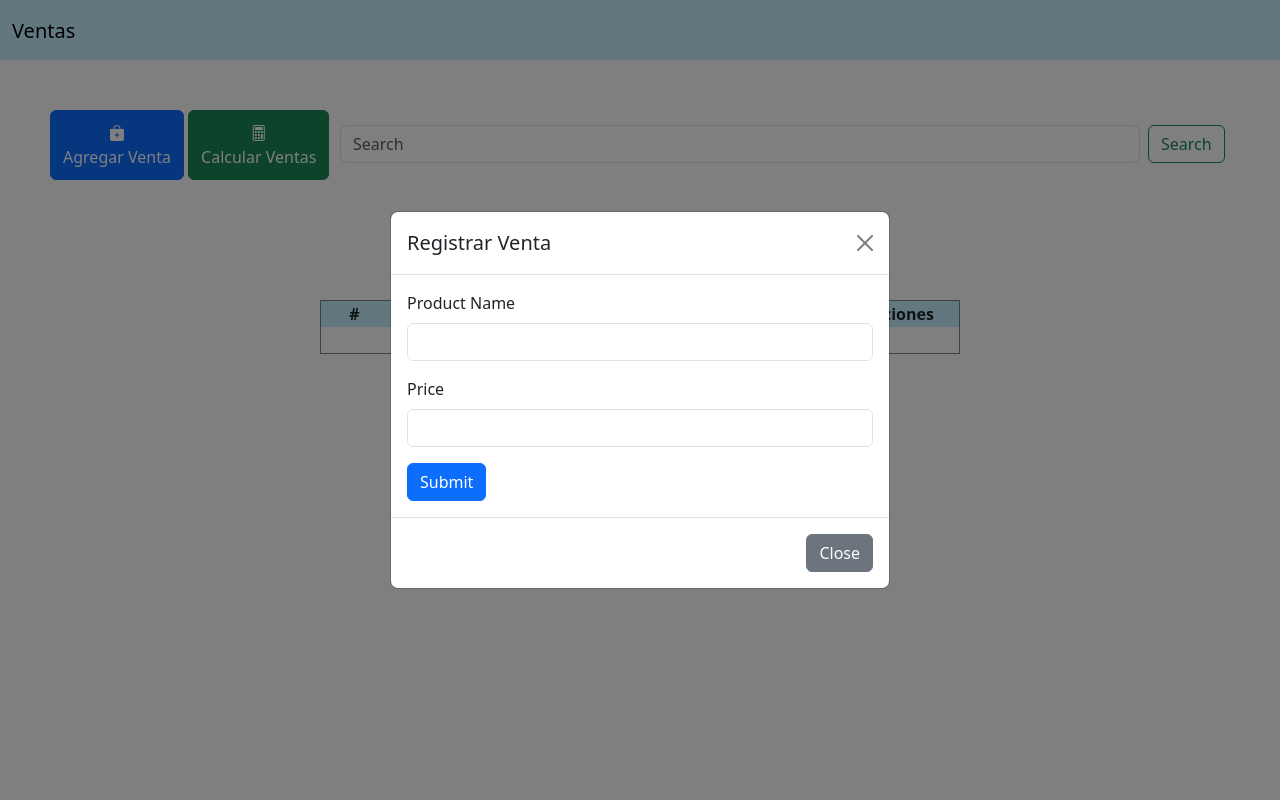
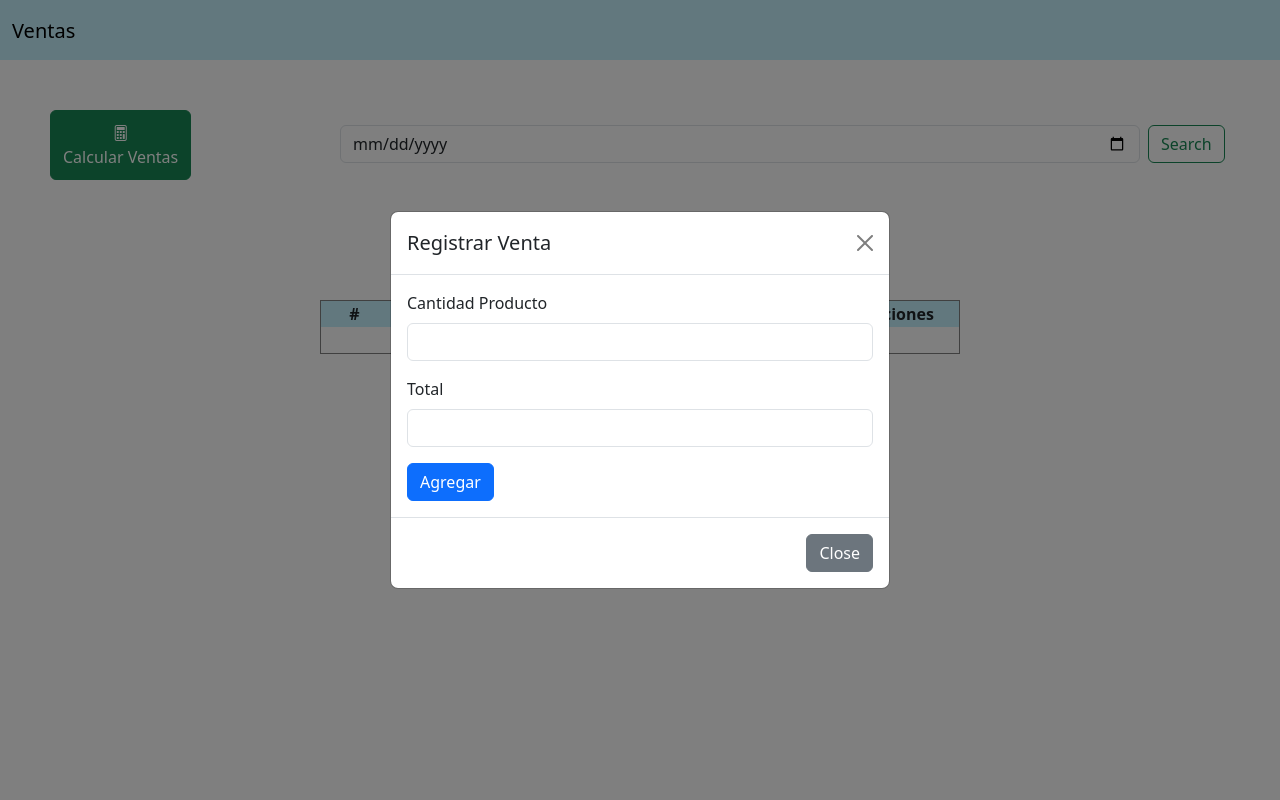
Before and after one commit to JonDev12/LA-PASADITA-MVC, a PHP site: page /Ventas.php in a window 1280 px wide, after a click on "Calcular Ventas"; the page is wider, and only the part inside the window is pictured. Run offline with PHP 8.4, Linux system fonts and the light colour scheme; data that the repository does not hold is empty.

Commit message:
Se arreglo el bug de ventas y se elimino un boton

```diff
--- a/View/Ventas.php
+++ b/View/Ventas.php
@@ -30,20 +30,20 @@ $sales = new ControllerSales();
     <!--Botones CRUD-->
     <div class="col" style="margin-left: 50px; margin-top:50px">
         <div>
-            <button class="col btn btn-primary b_venta" data-bs-toggle="modal" data-bs-target="#modalRegistro">
+            <!--<button class="col btn btn-primary b_venta" >
                 <i class="bi bi-bag-plus-fill"></i>
                 <br>
                 Agregar Venta
-            </button>
+            </button>-->
 
-            <button class="col btn btn-success b_venta">
+            <button class="col btn btn-success b_venta" data-bs-toggle="modal" data-bs-target="#modalRegistro">
                 <i class="bi bi-calculator"></i>
                 <br>
                 Calcular Ventas
             </button>
             <div class="row" style="position: absolute; top: 125px; left: 340px;">
                 <form class="d-flex" role="search">
-                    <input class="form-control me-2" type="search" placeholder="Search" aria-label="Search" style="width:800px">
+                    <input class="form-control me-2" type="date" placeholder="Search" aria-label="Search" style="width:800px">
                     <button class="btn btn-outline-success" type="submit">Search</button>
                 </form>
             </div>
@@ -61,14 +61,14 @@ $sales = new ControllerSales();
                     <!-- Modal body content goes here -->
                     <form>
                         <div class="mb-3">
-                            <label for="productName" class="form-label">Product Name</label>
-                            <input type="text" class="form-control" id="productName" required>
+                            <label for="productName" class="form-label">Cantidad Producto</label>
+                            <input type="number" class="form-control" id="countProd" required>
                         </div>
                         <div class="mb-3">
-                            <label for="productPrice" class="form-label">Price</label>
+                            <label for="productPrice" class="form-label">Total</label>
                             <input type="number" class="form-control" id="productPrice" required>
                         </div>
-                        <button type="submit" class="btn btn-primary">Submit</button>
+                        <button type="submit" class="btn btn-primary">Agregar</button>
                     </form>
                 </div>
                 <div class="modal-footer">
```
